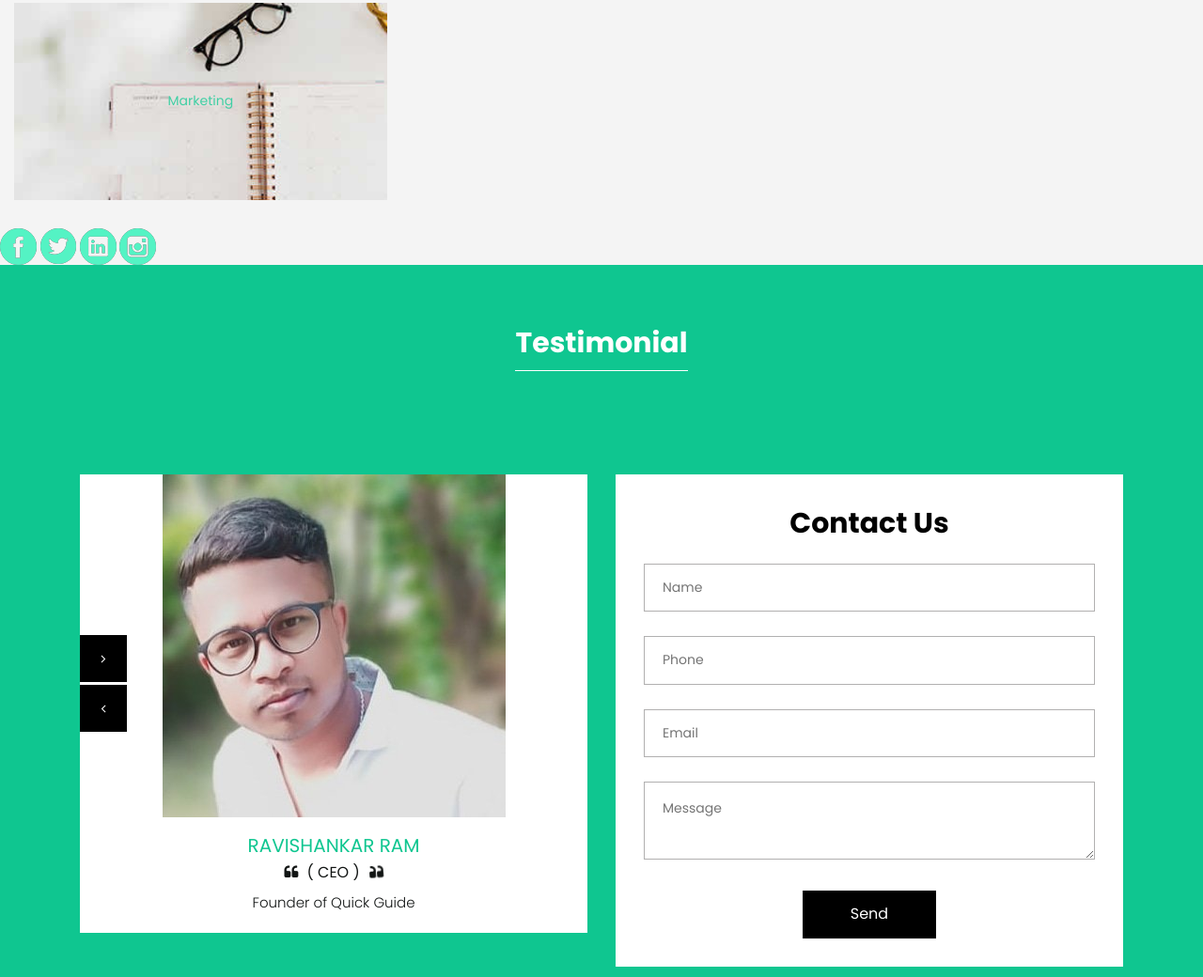
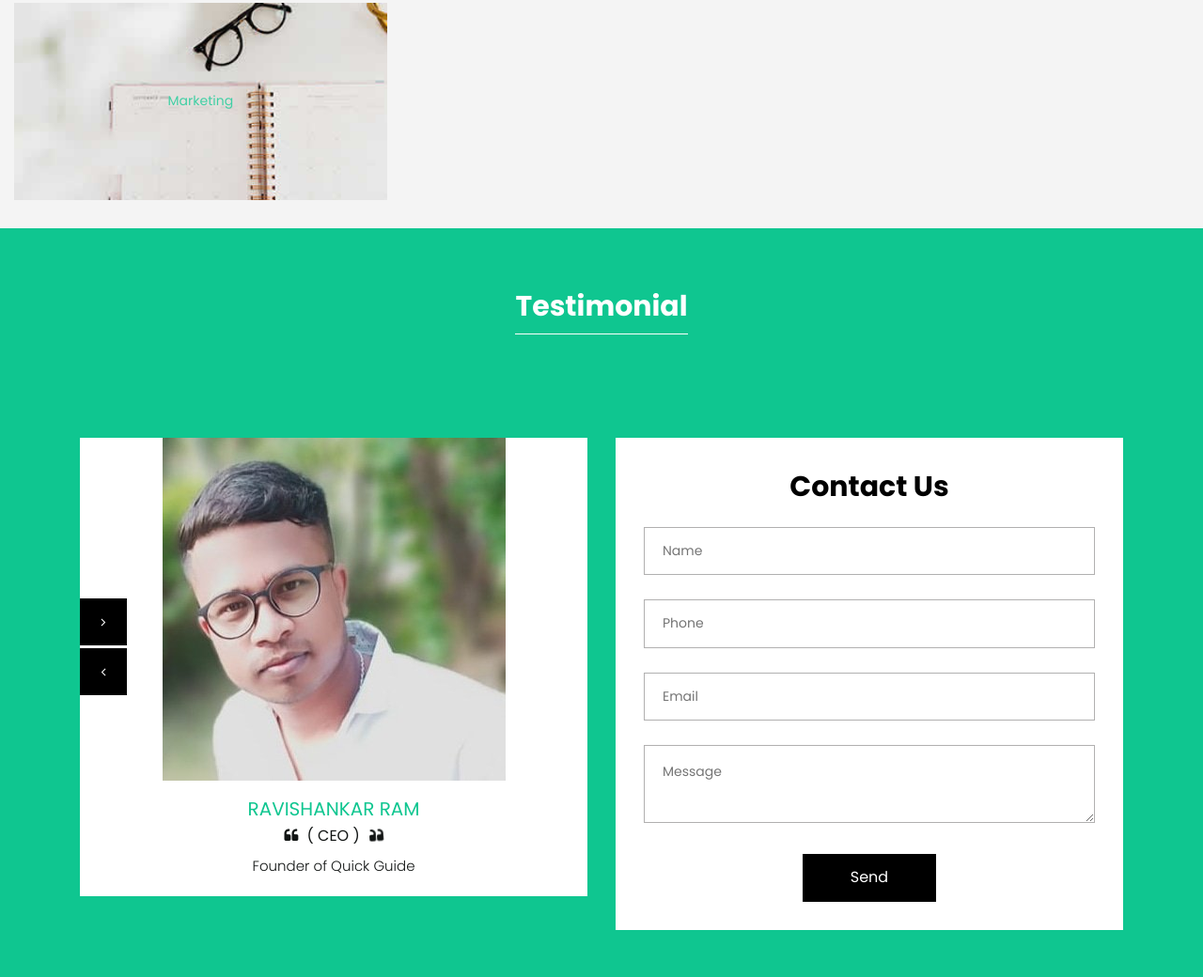
Before and after one commit to letskhabar/quickguide.tech, a plain HTML site: page index.html in a window 1280 px wide. Shown: the part 2077-3117 px from the top of the page at 94% size. Drawn offline with nearby package versions, Linux system fonts and the light colour scheme.

Commit message:
Update index.html

```diff
--- a/index.html
+++ b/index.html
@@ -179,21 +179,7 @@
 
       <!-- end service -->
       <!-- Download -->
-
-                              <li>
-
-<a href="https://www.facebook.com/ravi.diwakar.5855594">
-<img src="icon/fb.png" alt="icon"/>
-<a href="https://mobile.twitter.com/Ravisha87209918">
-<img src="icon/tw.png" alt="icon"/>
-<a href="https://www.linkedin.com/in/ravishankar-ram-12373a192
-">
-<img src="icon/lin (2).png" alt="icon"/>
-<a href="https://www.instagram.com/its_ravi_diwakar/">
-<img src="icon/instagram.png" alt="icon"/>
-</a>
-</li>
-      <!-- end Download -->
+          <!-- end Download -->
       <!-- Testimonial -->
       <div id="testimonial" class="testimonial">
          <div class="container">
```
